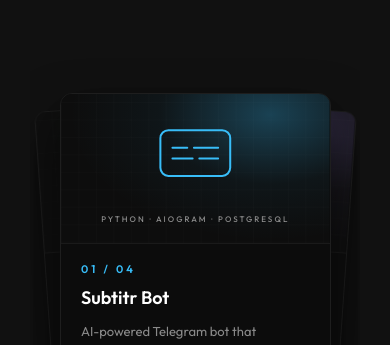
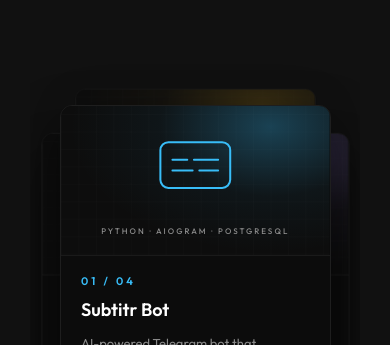
Before and after one commit to shamsiyevshamsiddin19/shamsiyev.uz, a website: page index.html in a window 390 px wide. Shown: the part 2858-3203 px from the top of the page. Drawn offline with nearby package versions, Linux system fonts and the light colour scheme.

Commit message:
Deck: upright cards spreading symmetrically (no tilt)
Cards stay upright — front centred, side cards drop down and out to the
left/right, and the card opposite the front peeks up on the axis. Fully
mirror-symmetric about the vertical centre for any card count.

```diff
--- a/assets/css/main.css
+++ b/assets/css/main.css
@@ -805,16 +805,15 @@ body {
    ============================================================ */
 .pdeck {
     width: 100%;
-    max-width: 640px;
+    max-width: 660px;
     margin: 0 auto;
-    /* Fan spread — overridden smaller on narrow screens */
-    --fan-a: 8deg;
-    --fan-x: 42px;
-    --fan-y: 22px;
+    /* Spread — overridden smaller on narrow screens */
+    --fan-x: 88px;
+    --fan-y: 30px;
 }
 .pdeck-stage {
     position: relative;
-    height: 486px;
+    height: 492px;
     perspective: 1600px;
     margin-bottom: 30px;
 }
@@ -822,16 +821,16 @@ body {
     position: absolute;
     left: 0;
     right: 0;
-    top: 54px;
+    top: 66px;
     margin: 0 auto;
     width: 88%;
     max-width: 380px;
-    height: 396px;
+    height: 372px;
     background: #0c0c0c;
     border: 1px solid #1e1e1e;
     border-radius: 12px;
     overflow: hidden;
-    transform-origin: bottom center;
+    transform-origin: center;
     transition: transform 0.55s cubic-bezier(0.22, 0.61, 0.36, 1),
                 opacity 0.5s ease, box-shadow 0.5s ease, filter 0.5s ease;
     will-change: transform, opacity;
@@ -907,13 +906,13 @@ body {
     transform: scale(1.08);
 }
 @media (max-width: 800px) {
-    .pdeck { --fan-a: 5deg; --fan-x: 20px; --fan-y: 16px; }
-    .pdeck-stage { overflow: hidden; }   /* keep the fan from spilling past the screen */
+    .pdeck { --fan-x: 42px; --fan-y: 22px; }
+    .pdeck-stage { overflow: hidden; }   /* keep the spread from spilling past the screen */
 }
 @media (max-width: 480px) {
-    .pdeck { --fan-a: 4deg; --fan-x: 10px; --fan-y: 13px; }
-    .pdeck-stage { height: 452px; }
-    .pcard { height: 372px; width: 82%; top: 46px; }
+    .pdeck { --fan-x: 26px; --fan-y: 18px; }
+    .pdeck-stage { height: 458px; }
+    .pcard { height: 356px; width: 82%; top: 58px; }
     .pcard-cover { height: 150px; }
     .pcard-body { padding: 18px 20px 22px; }
     .pcard-body h3 { font-size: 18px; }
--- a/assets/js/showcase.js
+++ b/assets/js/showcase.js
@@ -153,18 +153,19 @@ function initFanDeck(deckId, stageId, dotsId, label) {
         cards.forEach((card, i) => {
             const r = (i - front + n) % n;                 // 0 = front card
             const k = Math.min(r, n - r);                  // depth into the stack
-            // side: +1 fans right, -1 fans left, 0 stays on the vertical axis.
-            // The card exactly opposite the front (r === n - r) sits centred & behind,
-            // so the fan is always mirror-symmetric about the vertical axis.
+            // side: +1 spreads right, -1 spreads left, 0 stays on the vertical axis.
+            // The card exactly opposite the front (r === n - r) sits on the axis,
+            // so the layout is always mirror-symmetric about the vertical centre.
             const side = (r === 0 || r === n - r) ? 0 : (r < n - r ? 1 : -1);
-            const h = side * k;                            // signed horizontal fan units
+            const x = side * k;                            // signed horizontal units
+            const y = side === 0 ? -k : k;                 // axis cards peek up; side cards drop down
+            // Cards stay upright — no rotation.
             card.style.transform =
-                `translateX(calc(var(--fan-x) * ${h})) ` +
-                `translateY(calc(var(--fan-y) * ${-k})) ` +
-                `rotate(calc(var(--fan-a) * ${h})) ` +
-                `scale(${(1 - k * 0.06).toFixed(3)})`;
+                `translateX(calc(var(--fan-x) * ${x})) ` +
+                `translateY(calc(var(--fan-y) * ${y})) ` +
+                `scale(${(1 - k * 0.055).toFixed(3)})`;
             card.style.zIndex = String(100 - k);
-            card.style.opacity = String(Math.max(0, 1 - k * 0.22));
+            card.style.opacity = String(Math.max(0, 1 - k * 0.2));
             card.dataset.front = r === 0 ? "1" : "0";
             card.setAttribute("aria-hidden", r === 0 ? "false" : "true");
         });
```
